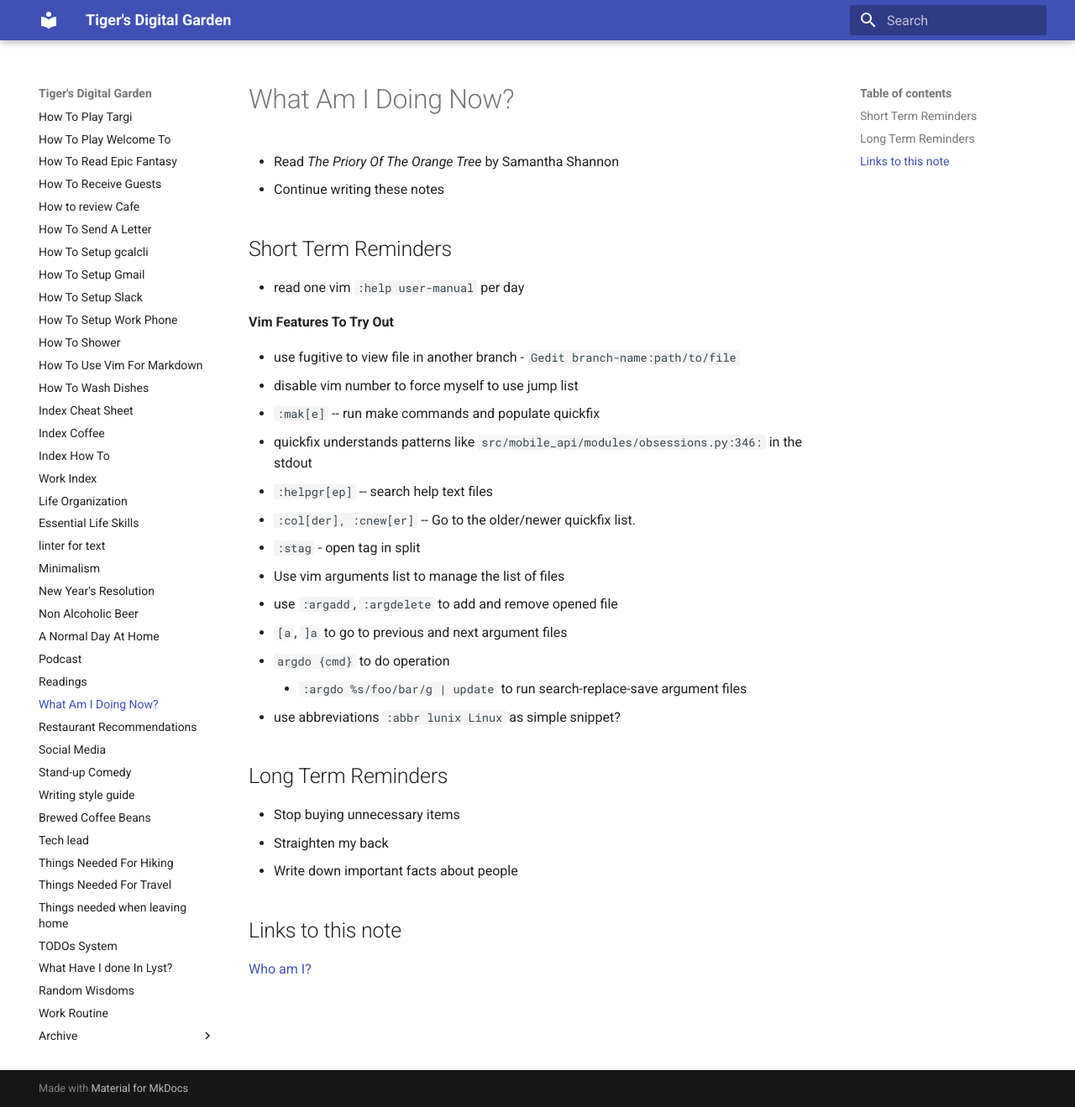
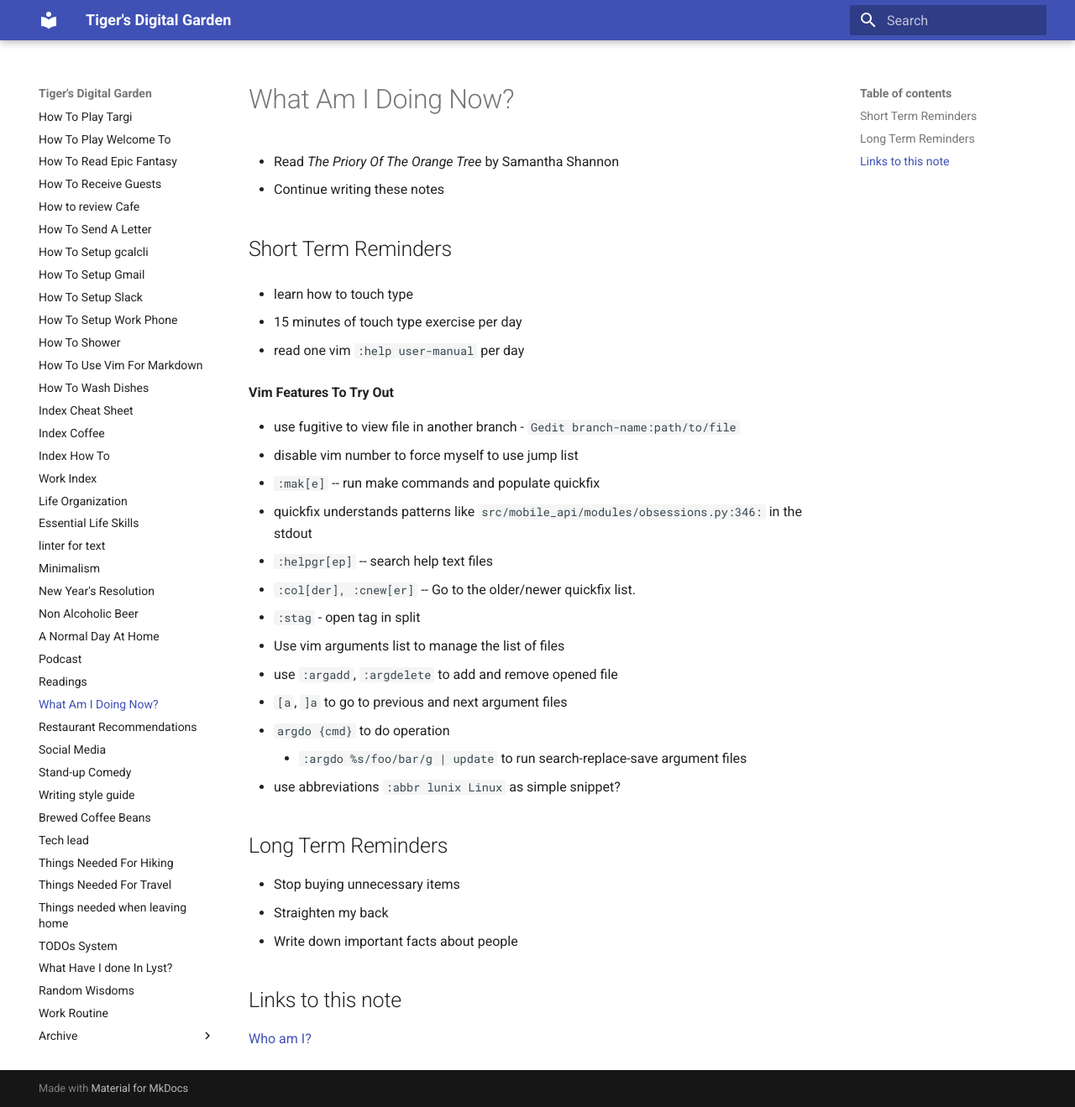
Before and after one commit to ynotstartups/notes, an MkDocs documentation site: the page built from notes/reminders.md, in a window 1280 px wide and 1319 px high. Shown: the whole window at 84% size. Built offline with MkDocs 1.6.1 and Material for MkDocs 9.7.7, drawn with Linux system fonts in a browser that asks for light colours.

Commit message:
learn how to touch type

```diff
--- a/notes/reminders.md
+++ b/notes/reminders.md
@@ -4,6 +4,10 @@
 - Continue writing these notes
 
 ## Short Term Reminders
+
+- learn how to touch type
+
+  - 15 minutes of touch type exercise per day
 
 - read one vim `:help user-manual` per day
 
```
